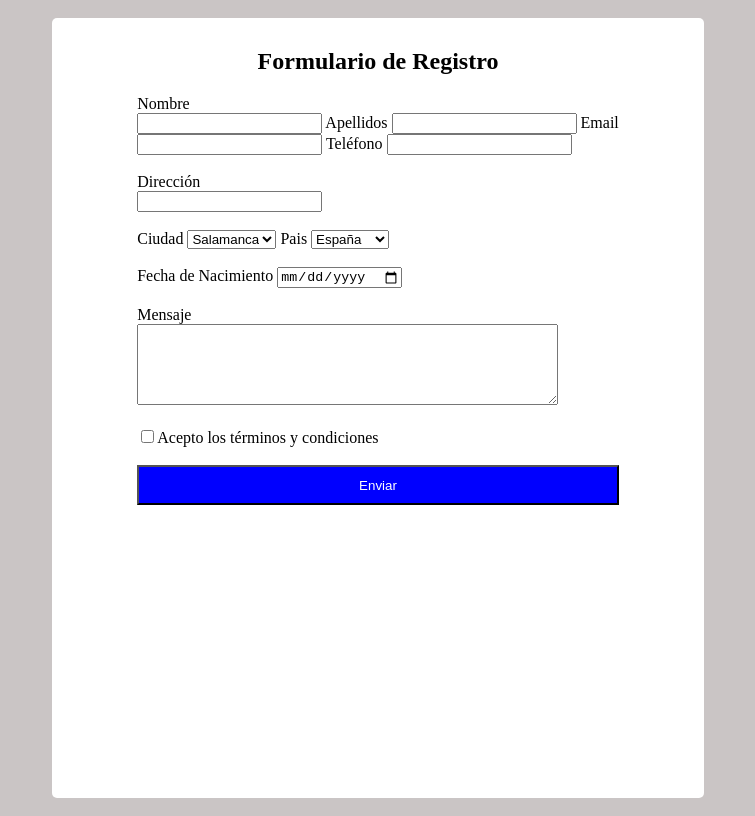
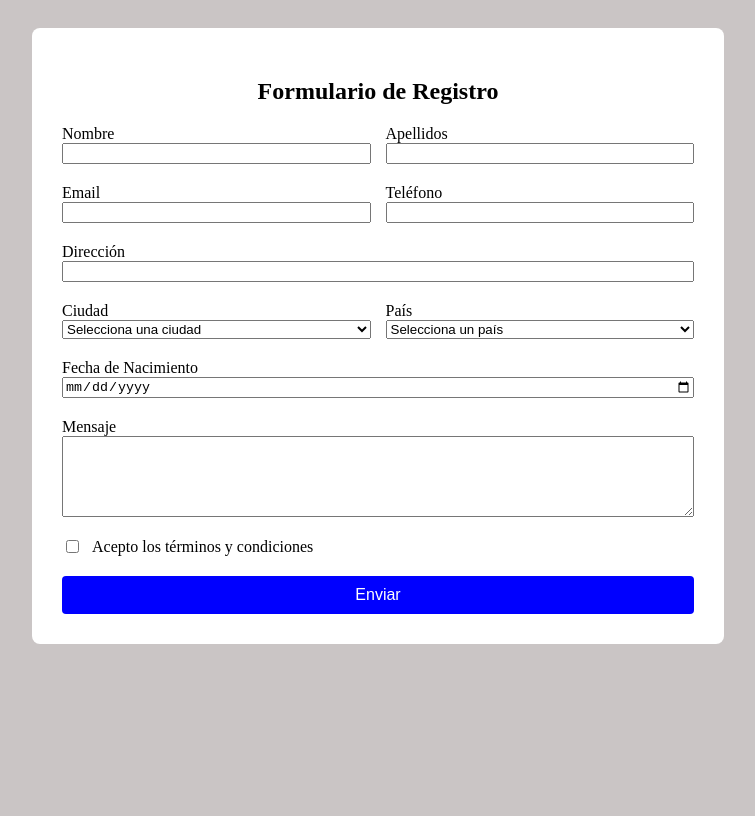
Before and after one commit to Javito999/DIW2, a plain HTML site: page Flexbox-Varios/Formulario responsive/index.html in a window 1280 px wide. Shown: the whole page, without its empty margins (262-1017 px from the left). Drawn offline with Linux system fonts and the light colour scheme.

Commit message:
terminado el dolor

```diff
--- a/Flexbox-Varios/Formulario responsive/estilos/estilos.css
+++ b/Flexbox-Varios/Formulario responsive/estilos/estilos.css
@@ -1,30 +1,75 @@
-body{
+
+body {
   display: flex;
   background-color: rgb(202, 197, 197);
   flex-direction: column;
   align-items: center;
   min-height: 100vh;
+
 }
-section{
+
+section {
+  background-color: white;
+  border-radius: 8px;
+  width: 50%;
+  margin: 20px;
+  padding: 30px;
+  display: flex;
+  flex-direction: column;
+
+
+}
+
+h2 {
+  text-align: center;
+}
+
+
+#formulario {
+  display: flex;
+  flex-direction: column;
+  gap: 20px;
+}
+
+
+.fila {
+  display: flex;
+  gap: 15px;
+}
+
+
+.campo {
+  display: flex;
+  flex-direction: column;
+  flex: 1;
+}
+
+
+
+.checkbox {
   display: flex;
   align-items: center;
-    flex-direction: column;
-    width: 50%;
-    background-color: white;
-    border-radius: 5px;
-    align-items: center;
-    margin: 10px;
-    padding: 10px;
-    flex: 1;
+  gap: 10px;
+}
 
-}
-form{
-    flex: 1;
-}
-#button{
+
+#button {
   background-color: blue;
   color: white;
-    inline-size: auto;
-    width: 100%;
-    height: 40px;
+  border: none;
+  border-radius: 4px;
+  padding: 10px;
+  font-size: 1rem;
 }
+
+
+@media (max-width: 901px) {
+  section {
+    width: 50%;
+  }
+
+
+  .fila {
+    flex-direction: column;
+  }
+}
--- a/Flexbox-Varios/Formulario responsive/index.html
+++ b/Flexbox-Varios/Formulario responsive/index.html
@@ -1,5 +1,5 @@
 <!DOCTYPE html>
-<html lang="en">
+<html lang="es">
 <head>
   <meta charset="UTF-8">
   <meta name="viewport" content="width=device-width, initial-scale=1.0">
@@ -9,48 +9,75 @@
 <body>
   <section id="container">
     <h2>Formulario de Registro</h2>
-            <form action="">
-                <label for="nombre">Nombre</label><br>
+    <form id="formulario">
+
+      <div class="fila">
+        <div class="campo">
+          <label for="nombre">Nombre</label>
           <input type="text" name="nombre">
+        </div>
+        <div class="campo">
           <label for="apellidos">Apellidos</label>
           <input type="text" name="apellidos">
-                <label for="email">Email</label><br>
+        </div>
+      </div>
+
+      <div class="fila">
+        <div class="campo">
+          <label for="email">Email</label>
           <input type="email" name="email">
+        </div>
+        <div class="campo">
           <label for="telefono">Teléfono</label>
-                <input type="text" name="telefono"><br><br>
-                <label for="direccion">Dirección</label><br>
-                <input type="text" name="direccion"><br><br>
+          <input type="text" name="telefono">
+        </div>
+      </div>
+
+      <div class="campo">
+        <label for="direccion">Dirección</label>
+        <input type="text" name="direccion">
+      </div>
+
+      <div class="fila">
+        <div class="campo">
           <label for="ciudad">Ciudad</label>
-                <select name="ciudad" id="" >
+          <select name="ciudad">
+            <option value="">Selecciona una ciudad</option>
             <option value="salamanca">Salamanca</option>
             <option value="madrid">Madrid</option>
             <option value="sanpedro">San Pedro</option>
             <option value="zamora">Zamora</option>
           </select>
-                <label for="Pais">Pais</label>
-                <select name="pais" id="pais">
+        </div>
+        <div class="campo">
+          <label for="pais">País</label>
+          <select name="pais">
+            <option value="">Selecciona un país</option>
             <option value="españa">España</option>
             <option value="portugal">Portugal</option>
             <option value="francia">Francia</option>
             <option value="alemania">Alemania</option>
           </select>
-                <br><br>
+        </div>
+      </div>
+
+      <div class="campo">
         <label for="fechaNacimiento">Fecha de Nacimiento</label>
-                <input type="date" name="fechaNacimiento"><br><br>
-                <label for="mensaje">Mensaje</label><br>
-                <textarea name="mensaje" id="textArea" rows="5" cols="50"></textarea>
-                <br><br>
-                <input type="checkbox">Acepto los términos y condiciones
-                <br><br>
+        <input type="date" name="fechaNacimiento">
+      </div>
+
+      <div class="campo">
+        <label for="mensaje">Mensaje</label>
+        <textarea name="mensaje" rows="5"></textarea>
+      </div>
+
+      <div class="checkbox">
+        <input type="checkbox" id="terminos">
+        <label for="terminos">Acepto los términos y condiciones</label>
+      </div>
+
       <button id="button">Enviar</button>
     </form>
-
-
-
-
   </section>
-
-
-
 </body>
 </html>
--- /dev/null
+++ b/Flexbox-Varios/Menú Hamburguer/estilos/estilos.css
@@ -0,0 +1,67 @@
+/* estilos/estilos.css */
+* { box-sizing: border-box; margin: 0; padding: 0; }
+body {
+  display: flex;
+  flex-direction: column;
+  font-family: Arial, sans-serif;
+}
+
+/* Menú escritorio */
+nav {
+  display: flex;
+  background: #000;
+  padding: 10px;
+}
+.menu-item {
+  color: #fff;
+  padding: 10px;
+  cursor: pointer;
+}
+
+/* Estilos base para icono y menú móvil */
+#iconoMenu { display: none; } /* checkbox oculto */
+.icon-label {
+  display: none;                /* visible solo en móvil (media query) */
+  background: #000;
+  color: #fff;
+  padding: 10px;
+  cursor: pointer;
+  position: relative;
+  z-index: 1010;
+}
+
+/* Menú desplegable: oculto por defecto */
+#menuDesplegable {
+  display: none;
+  flex-direction: column;
+  background-color: black;
+  left: 10px;
+  min-width: 160px;
+  z-index: 1000;
+
+}
+#menuDesplegable a {
+  color: #fff;
+  text-decoration: none;
+  padding: 12px 16px;
+  display: block;
+}
+#menuDesplegable a:hover { background: #222; }
+
+
+@media (max-width: 600px) {
+
+  nav { display: none; }
+  .icon-label { display: inline-block; }
+
+
+  #iconoMenu:checked + .icon-label + #menuDesplegable {
+    display: flex;
+  }
+}
+
+
+@media (min-width: 601px) {
+  #menuDesplegable { display: none !important; }
+  .icon-label { display: none !important; }
+}
```
Also changed, not shown: Flexbox-Varios/Menú Hamburguer/index.html (added, +32 -0 lines). Lines whose indentation alone changed are shown as unchanged.
